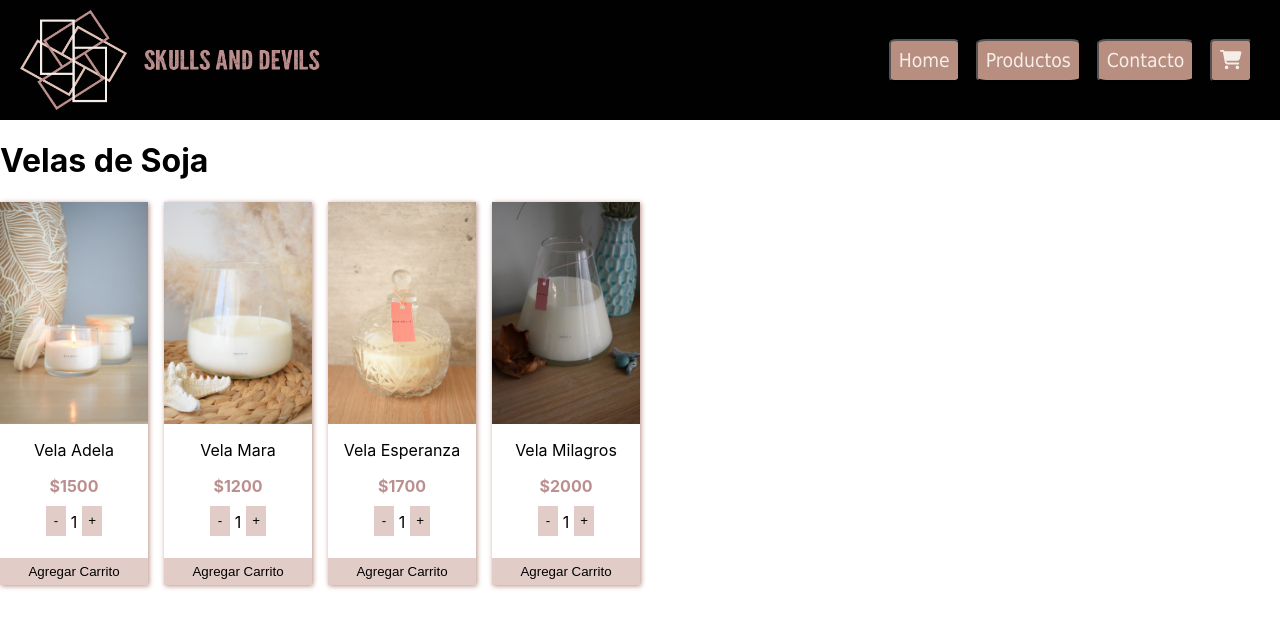
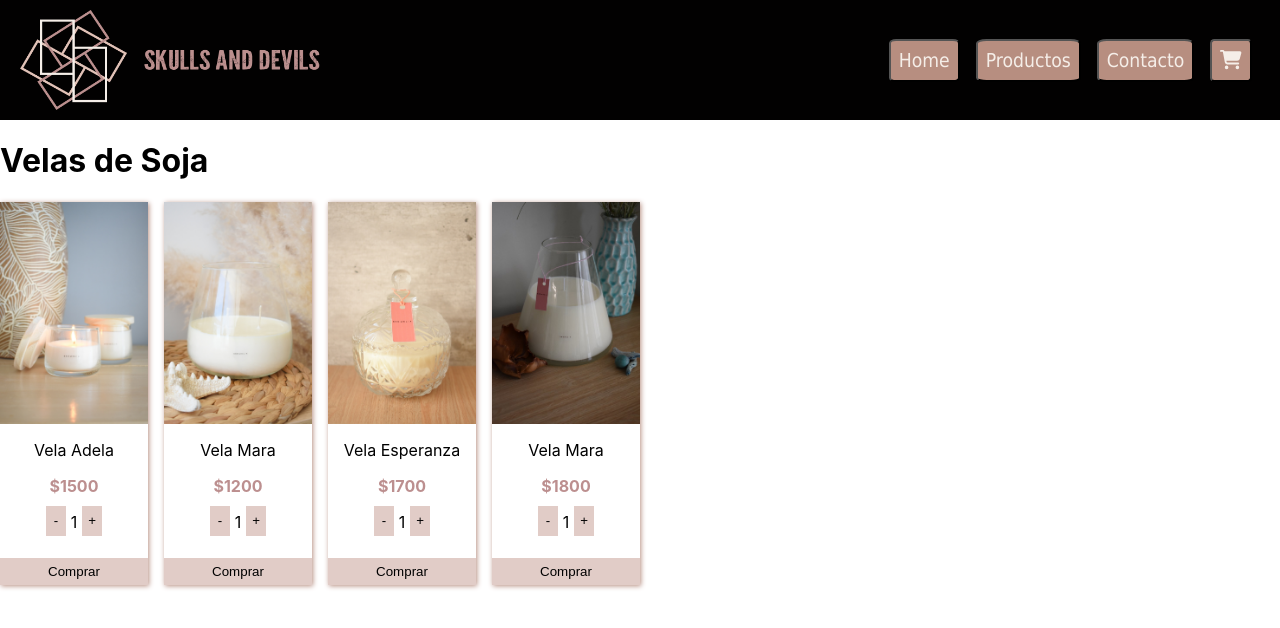
Before and after one commit to gomezevelin/Reactecommerce, a React (Create React App) app: page /products in a window 1280 px wide. Shown: the top 628 px of the page. Built offline with nearby package versions, Linux system fonts and the light colour scheme.

Commit message:
itemlist

```diff
--- a/src/App.js
+++ b/src/App.js
@@ -4,6 +4,7 @@ import ListContainer from './components/ItemListContainer/ItemListContainer';
 import NavBar from './components/NavBar/NavBar';
 
 function App() {
+
   return (
 
     <div className='container' >
--- a/src/components/ItemProduct/ItemProduct.js
+++ b/src/components/Item/Item.js
@@ -1,4 +1,4 @@
-import './ItemProduct.scss'
+import './Item.scss'
 import ItemCount from '../ItemCount/ItemCount'
 
 
@@ -12,7 +12,7 @@ const ItemProduct = ({data}) => {
             <p>{title}</p>
             <span>${price}</span>
             <ItemCount stock={stock}/>
-            <button>Agregar Carrito</button>
+            <button>Comprar</button>
         </div>
     )
 }
--- a/src/components/ItemCount/ItemCount.js
+++ b/src/components/ItemCount/ItemCount.js
@@ -5,12 +5,8 @@
      let stockVirtual = stock
      let disable= false
      const [count, setCount] = useState(1)
-     const addProduct = () =>{
-        count <=stockVirtual ? setCount(count+1) : disable =true
-        }
-     const removeProduct = ()=>{
-       count > 1 ? setCount(count-1) : disable=true
-        }
+     const addProduct = () => count <=stockVirtual ? setCount(count+1) : disable =true
+     const removeProduct = ()=> count > 1 ? setCount(count-1) : disable=true
      return(
           <div className='itemCount'>
                <button onClick={removeProduct} disabled={disable}>-</button>
--- /dev/null
+++ b/src/components/ItemList.js/ItemList.js
@@ -0,0 +1,11 @@
+import ItemProduct from "../Item/Item"
+
+const ItemList = ({dataProducts}) => {
+
+    return(
+    <div className='listProducts'>
+        {dataProducts.map((products)=><ItemProduct key={products.id} data={products}/>)}
+    </div>)
+}
+
+export default ItemList
--- a/src/components/ItemListContainer/ItemListContainer.js
+++ b/src/components/ItemListContainer/ItemListContainer.js
@@ -1,41 +1,32 @@
 import './ItemListContainer.scss'
-import ItemProduct from '../ItemProduct/ItemProduct'
+import ItemList from '../ItemList.js/ItemList'
+import products from '../../utils/products.mock'
+import {useState, useEffect} from 'react'
 
 const ListContainer = ({section}) => {
-    const vela1={
-        title:"Vela Adela",
-        price:1500,
-        img:'/assets/vela1.jpg',
-        stock: 5,
-    }
-    const vela2={
-        title:"Vela Mara",
-        price:1200,
-        img:'/assets/velaAlma.jpg',
-        stock: 3,
-    }
-    const vela3={
-        title:"Vela Esperanza",
-        price:1700,
-        img:'/assets/velaEsperanza.jpg',
-        stock: 4,
-    }
-    const vela4={
-        title:"Vela Milagros",
-        price:2000,
-        img:'/assets/velaMilagros.jpg',
-        stock: 2,
-    }
+
+    const [ListProducts, setListProducts] = useState([])
+
+    const getProducts = new Promise((resolve,reject)=>{
+        setTimeout(()=>{
+            resolve(products)
+        },2000)
+
+    })
+    useEffect(()=>{
+    getProducts
+        .then((res)=>{
+        setListProducts(res)})
+        .catch((error)=>{
+        console.log("hubo un problema")})
+    },[])
+
+
+
     return(
         <div className='ContainerlistProducts'>
             <h1>{section}</h1>
-            <div className='listProducts'>
-            <ItemProduct  data={vela1}/>
-            <ItemProduct data={vela2}/>
-            <ItemProduct data={vela3}/>
-            <ItemProduct data={vela4}/>
-            </div>
-
+            <ItemList dataProducts={ListProducts}/>
         </div>
     )
 }
--- /dev/null
+++ b/src/utils/products.mock.js
@@ -0,0 +1,26 @@
+const products = [{
+    title:"Vela Adela",
+    price:1500,
+    img:'/assets/vela1.jpg',
+    stock: 8,
+},
+{
+    title:"Vela Mara",
+    price:1200,
+    img:'/assets/velaAlma.jpg',
+    stock:3
+},
+{
+    title:"Vela Esperanza",
+    price:1700,
+    img:'/assets/velaEsperanza.jpg',
+    stock:3
+},
+{
+    title:"Vela Mara",
+    price:1800,
+    img:'/assets/velaMilagros.jpg',
+    stock:4
+}]
+
+export default products
```
Also changed, not shown: src/components/Item/Item.scss (renamed from src/components/ItemProduct/ItemProduct.scss), src/components/ItemList.js/ItemList.scss (added).
